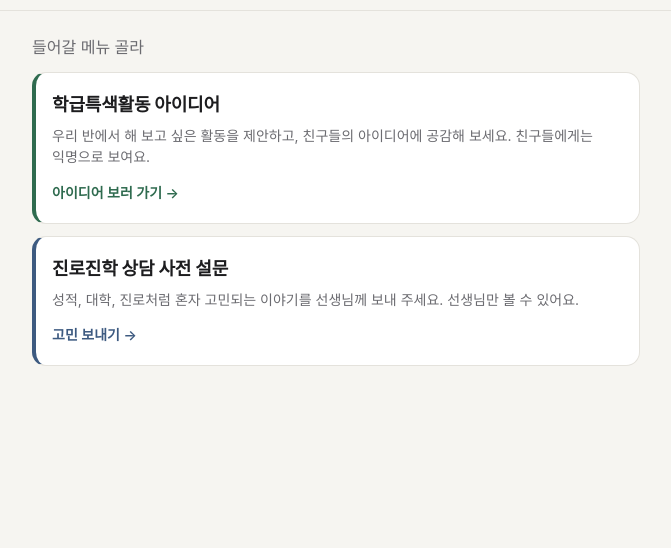
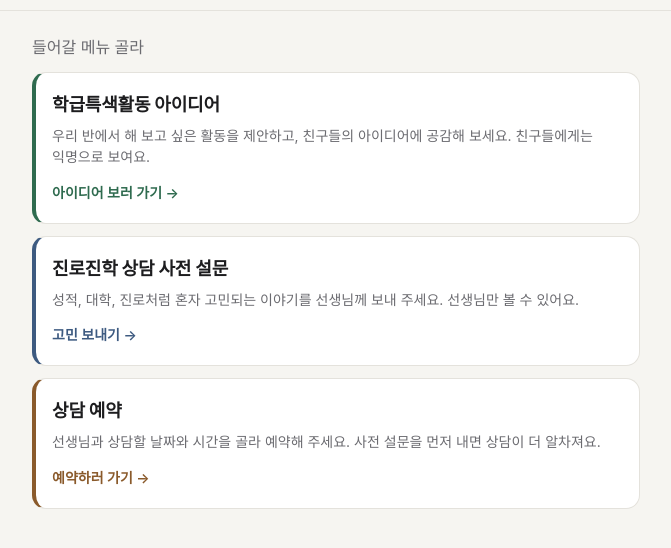
Before and after one commit to kyunhong/206, a plain HTML site: page index.html in a window 1280 px wide. Shown: the whole page, without its empty margins (304-975 px from the left). Drawn offline with Linux system fonts and the light colour scheme; no server answers; a web font is replaced by a local one.

Commit message:
첫 메뉴에 상담 예약 링크 추가
Co-Authored-By: Claude Opus 5.5 <noreply@anthropic.com>

```diff
--- a/index.html
+++ b/index.html
@@ -36,6 +36,11 @@
         <span class="menu-title">진로진학 상담 사전 설문</span>
         <span class="menu-desc">성적, 대학, 진로처럼 혼자 고민되는 이야기를 선생님께 보내 주세요. 선생님만 볼 수 있어요.</span>
         <span class="menu-go">고민 보내기 →</span>
+      </a>
+      <a class="menu-card reserve" href="https://kyunhong.github.io/reserve/">
+        <span class="menu-title">상담 예약</span>
+        <span class="menu-desc">선생님과 상담할 날짜와 시간을 골라 예약해 주세요. 사전 설문을 먼저 내면 상담이 더 알차져요.</span>
+        <span class="menu-go">예약하러 가기 →</span>
       </a>
     </section>
 
--- a/style.css
+++ b/style.css
@@ -11,6 +11,7 @@
   --heart: #d9485f;
   --counsel: #3d5a80;
   --counsel-soft: #e8eef6;
+  --reserve: #8a5a2b;
   --radius: 14px;
   color-scheme: light;
 }
@@ -28,6 +29,7 @@
     --heart: #ff7a8e;
     --counsel: #9db4d6;
     --counsel-soft: #222a35;
+    --reserve: #d9a873;
     color-scheme: dark;
   }
 }
@@ -144,6 +146,8 @@ form .counter { text-align: right; color: var(--muted); font-size: 12px; margin-
 .menu-desc { display: block; color: var(--muted); font-size: 14px; margin: 6px 0 12px; }
 .menu-go { font-size: 14px; font-weight: 600; color: var(--accent); }
 .menu-card.counsel .menu-go { color: var(--counsel); }
+.menu-card.reserve { border-left-color: var(--reserve); }
+.menu-card.reserve .menu-go { color: var(--reserve); }
 
 /* 진학 상담 */
 .notice.private { background: var(--counsel-soft); }
```
